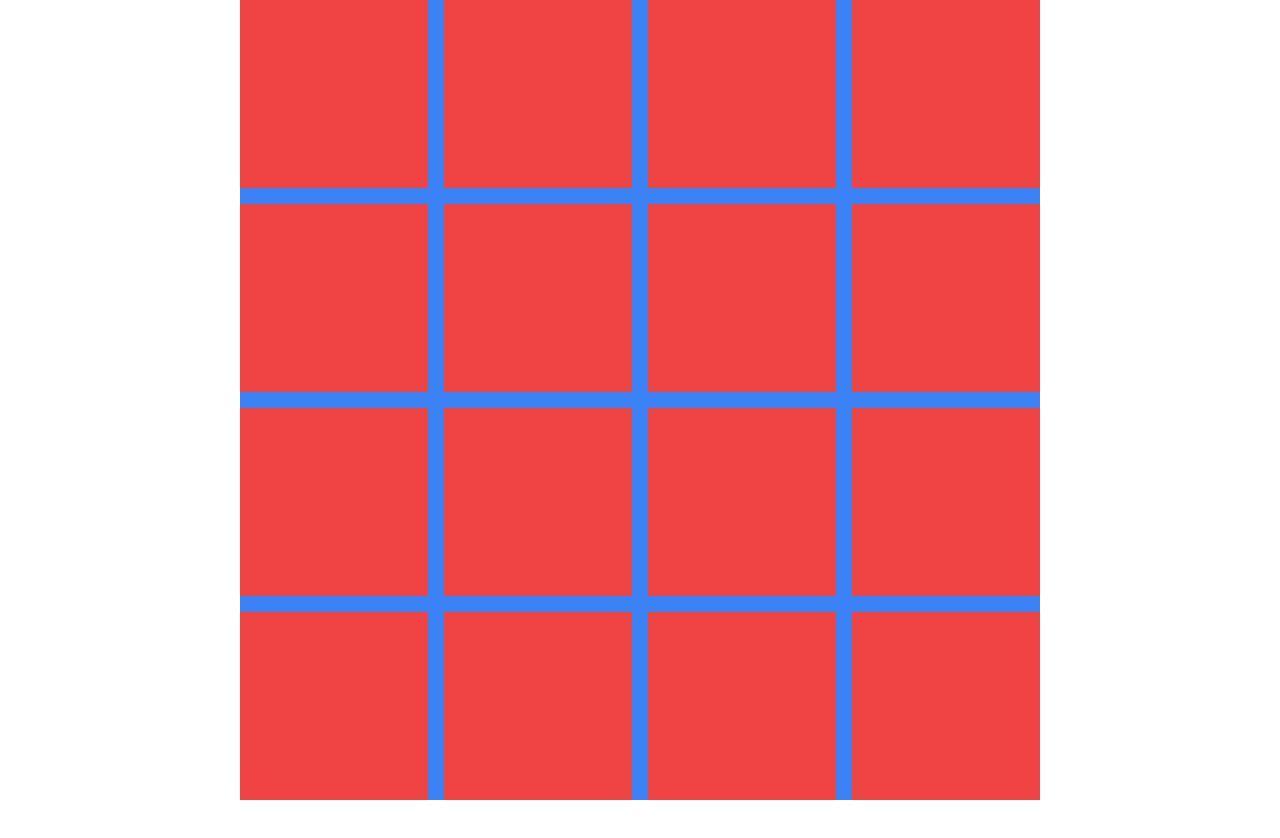
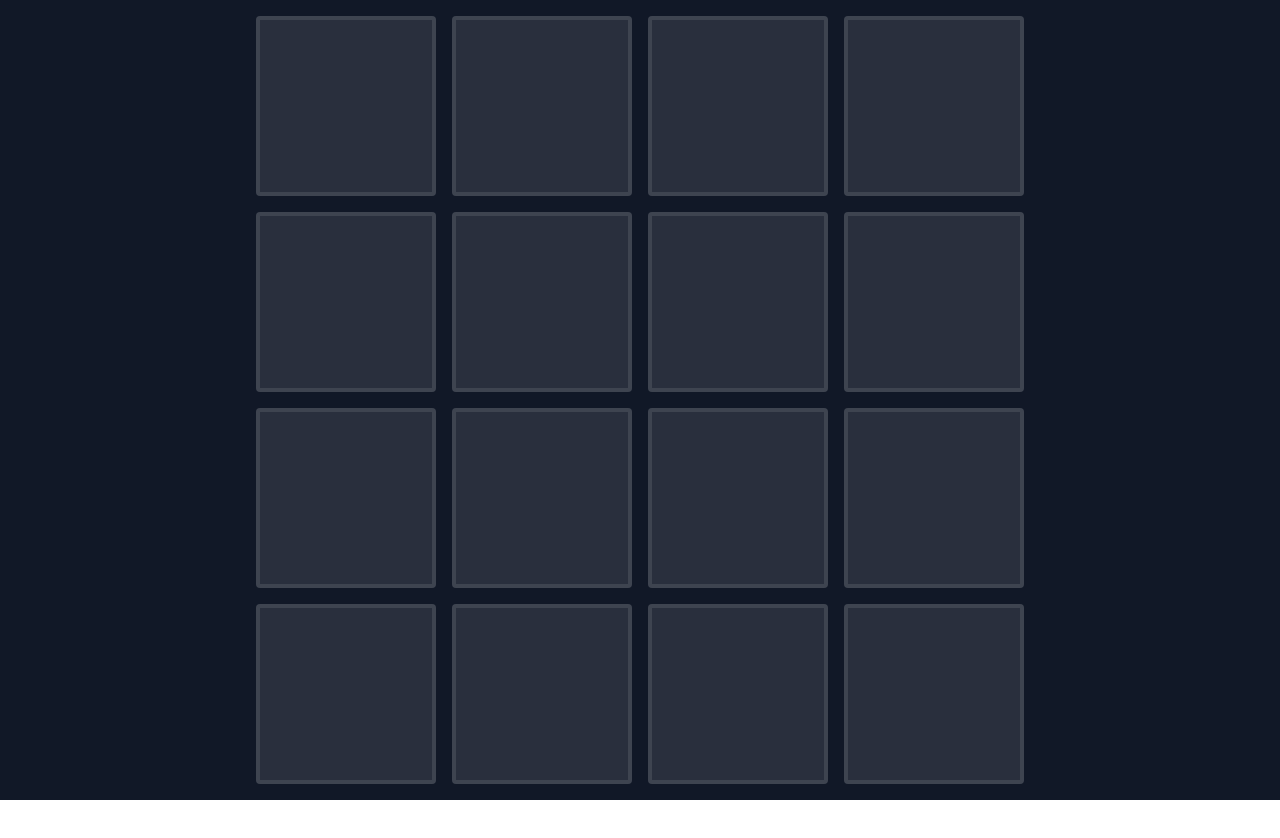
Before and after one commit to srichards96/react-memory-game, a React (Vite) app: page / in a window 1280 px wide. Shown: the top 838 px of the page. Before the commit the page ends 800 px from the top, so only its background shows below. Built offline with nearby package versions, Linux system fonts and the light colour scheme.

Commit message:
Added styles for flipped/wrong/correct cards
Added reset button

```diff
--- a/package.json
+++ b/package.json
@@ -9,6 +9,7 @@
     "preview": "vite preview"
   },
   "dependencies": {
+    "classnames": "^2.3.2",
     "immer": "^9.0.16",
     "react": "^18.2.0",
     "react-dom": "^18.2.0"
--- a/src/App.tsx
+++ b/src/App.tsx
@@ -2,6 +2,7 @@ import { useState } from "react";
 import { GridCell } from "./types/grid-cell.type";
 import GridCard from "./components/grid-card.component";
 import produce from "immer";
+import classNames from "classnames";
 
 function createGrid(): GridCell[][] {
   return [
@@ -33,10 +34,12 @@ function createGrid(): GridCell[][] {
 }
 
 type GridPosition = { row: number; col: number };
+
 export default function App() {
   const [grid, setGrid] = useState(createGrid());
   const [flippedCard1, setFlippedCard1] = useState<GridPosition>();
   const [flippedCard2, setFlippedCard2] = useState<GridPosition>();
+  const [wrongCardsFlipped, setWrongCardsFlipped] = useState(false);
 
   const setCellFlipped = ({ row, col }: GridPosition) => {
     // If card is already flipped or card is solved, do nothing.
@@ -62,9 +65,11 @@ export default function App() {
         setFlippedCard2(undefined);
       } else {
         // Otherwise let both be flipped for 1s.
+        setWrongCardsFlipped(true);
         setTimeout(() => {
           setFlippedCard1(undefined);
           setFlippedCard2(undefined);
+          setWrongCardsFlipped(false);
         }, 1000);
       }
     }
@@ -74,20 +79,44 @@ export default function App() {
     (flippedCard1?.row === row && flippedCard1.col === col) ||
     (flippedCard2?.row === row && flippedCard2.col === col);
 
+  const resetGame = () => {
+    setGrid(createGrid());
+    setFlippedCard1(undefined);
+    setFlippedCard2(undefined);
+    setWrongCardsFlipped(false);
+  };
+
   return (
-    <main className="bg-blue-500 max-w-[800px] mx-auto grid grid-rows-4 grid-cols-4 gap-2 md:gap-4">
+    <div className="h-screen bg-gray-900">
+      <main className="max-w-[800px] mx-auto p-4">
+        <div className="grid grid-rows-4 grid-cols-4 gap-2 md:gap-4">
           {grid.map((row, rowIndex) =>
             row.map((cell, colIndex) => (
               <GridCard
                 key={`cell-${rowIndex}-${colIndex}`}
                 {...cell}
                 flipped={isCardFlipped({ row: rowIndex, col: colIndex })}
+                wrongCardsFlipped={wrongCardsFlipped}
                 setFlippedFn={() =>
                   setCellFlipped({ row: rowIndex, col: colIndex })
                 }
               />
             ))
           )}
+        </div>
+
+        <div className="flex justify-center mt-4">
+          <button
+            className={classNames(
+              "bg-white bg-opacity-25 text-white px-4 py-2 rounded transition-colors",
+              "hover:bg-opacity-30 focus:bg-opacity-30 active:bg-opacity-40"
+            )}
+            onClick={resetGame}
+          >
+            Reset
+          </button>
+        </div>
       </main>
+    </div>
   );
 }
--- a/src/components/grid-card.component.tsx
+++ b/src/components/grid-card.component.tsx
@@ -1,19 +1,32 @@
+import classNames from "classnames";
 import type { GridCell } from "../types/grid-cell.type";
 
 type Props = GridCell & {
   flipped: boolean;
+  wrongCardsFlipped: boolean;
   setFlippedFn: () => void;
 };
 
 export default function GridCard({
   value,
   flipped,
+  wrongCardsFlipped,
   solved,
   setFlippedFn,
 }: Props) {
   return (
     <button
-      className="bg-red-500 aspect-square inline-flex items-center justify-center"
+      className={classNames(
+        "bg-white bg-opacity-10 border-2 md:border-4 border-white border-opacity-10 rounded",
+        "aspect-square inline-flex items-center justify-center text-white",
+        "transition-colors",
+        {
+          "border-opacity-100": flipped || solved,
+          "border-red-400 bg-red-400 text-red-500":
+            flipped && wrongCardsFlipped,
+          "border-green-400 bg-green-400 text-green-500": solved,
+        }
+      )}
       onClick={setFlippedFn}
     >
       <h2 className="text-4xl font-bold">{solved || flipped ? value : ""}</h2>
```
Also changed, not shown: 1 other file (tests, documents, lock files or other folders). Lines whose indentation alone changed are shown as unchanged.
